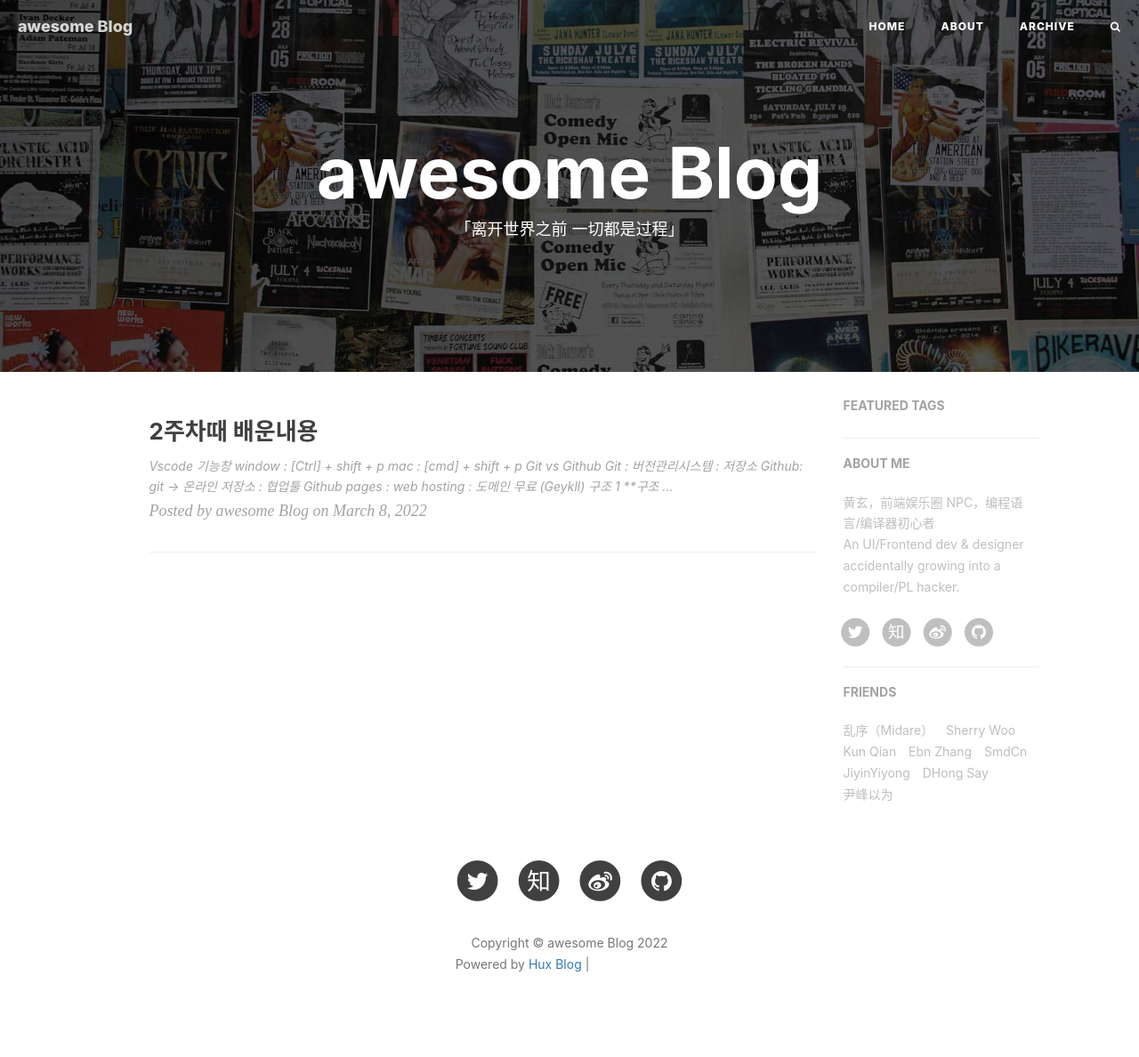
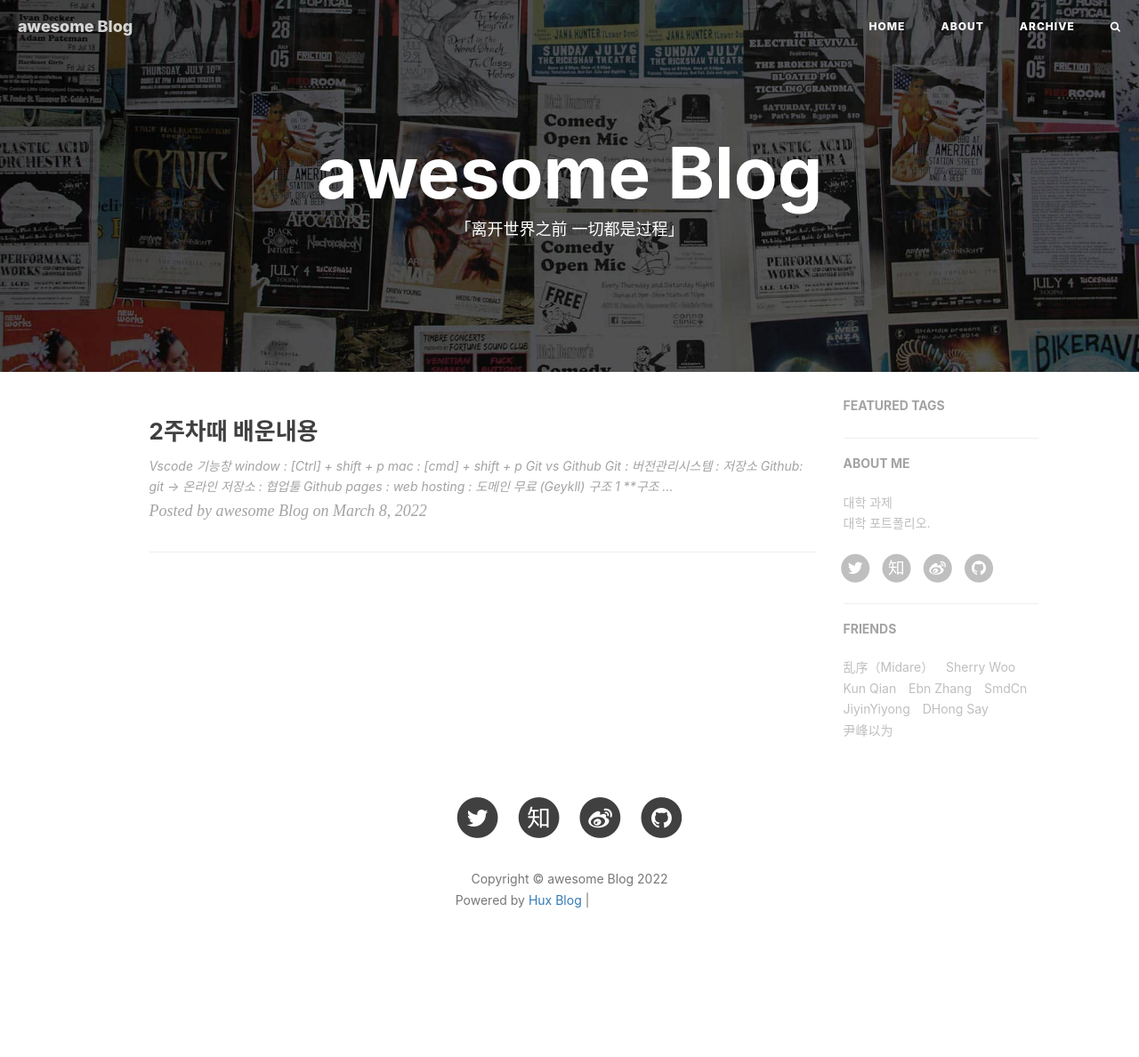
Before and after one commit to bs9972/bs9972.github.io, a Jekyll site: the page built from index.html, in a window 1280 px wide. Shown: the whole page at 89% size. Built offline with Jekyll 4.4.1, drawn with Linux system fonts in a browser that asks for light colours; nearby versions of some CDN libraries; the list of posts is cut into pages by our own code; comment, search, counter and statistics services are not loaded; after the commit the page ends 1116 px from its top, so only the background shows below that; grey boxes are pictures that could not be loaded.

Commit message:
Update _config.yml

```diff
--- a/_config.yml
+++ b/_config.yml
@@ -78,7 +78,7 @@ ga_domain: huangxuan.me
 
 # Sidebar settings
 sidebar: true                           # whether or not using Sidebar.
-sidebar-about-description: "黄玄，前端娱乐圈 NPC，编程语言/编译器初心者 <br> An UI/Frontend dev & designer accidentally growing into a compiler/PL hacker."
+sidebar-about-description: "대학 과제<br> 대학 포트폴리오."
 sidebar-avatar:  # use absolute URL, seeing it's used in both `/` and `/about/`
 
 
```
